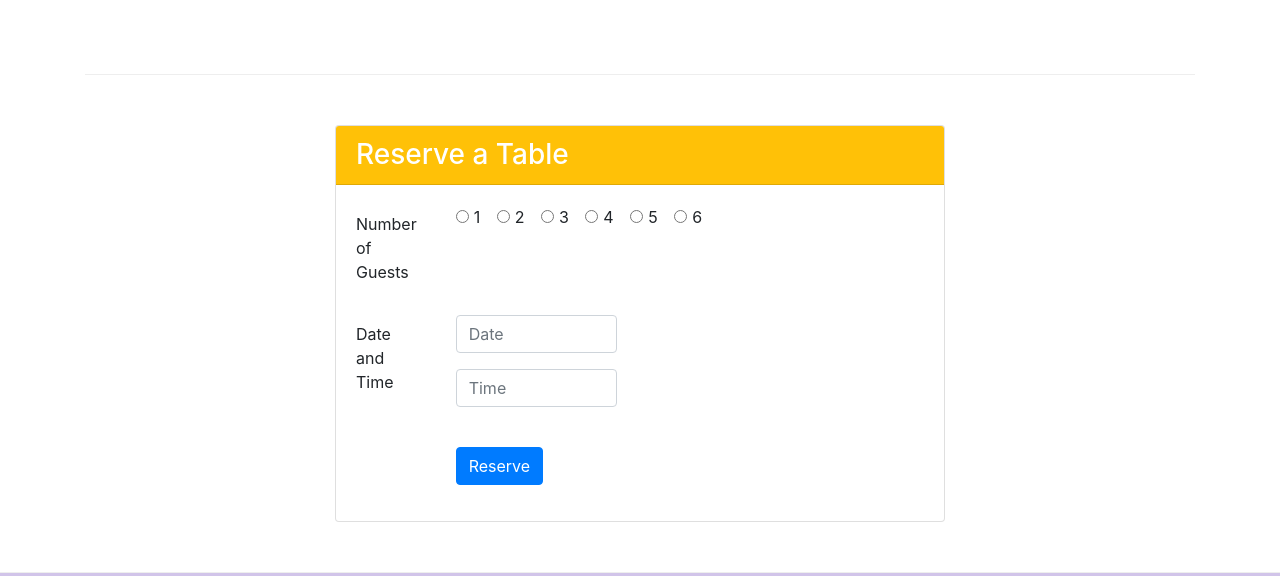
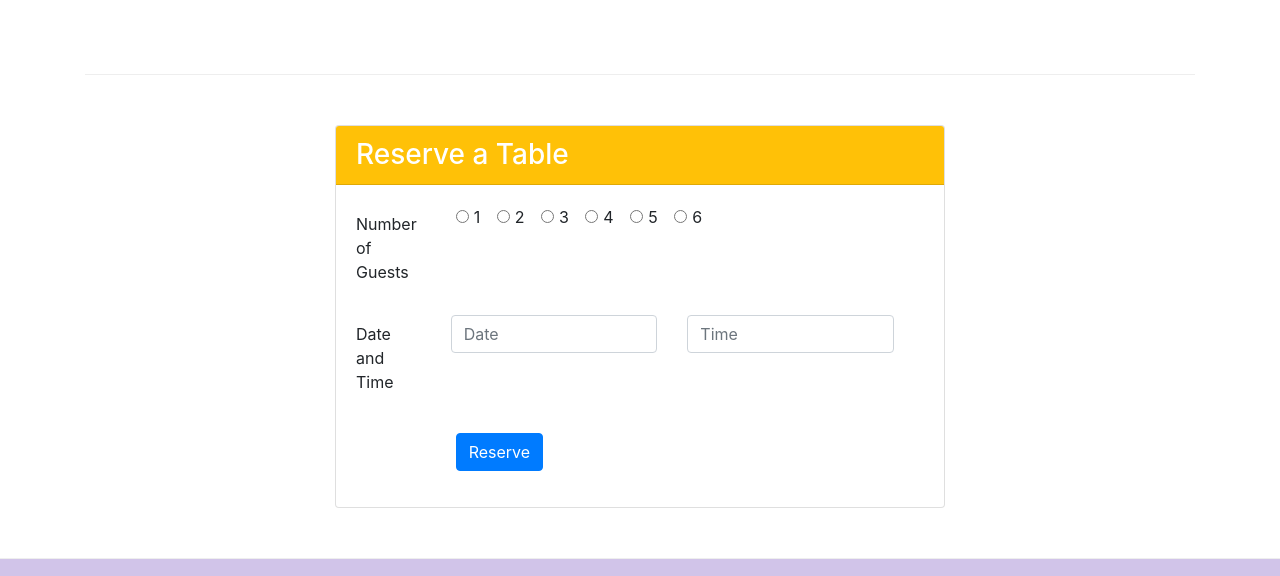
Before and after one commit to eshaan007/Bootstrap4, a website: page index.html in a window 1280 px wide. Shown: the part 1459-2035 px from the top of the page. Drawn offline with nearby package versions, Linux system fonts and the light colour scheme.

Commit message:
Updated Correct Position of Date and Time

```diff
--- a/index.html
+++ b/index.html
@@ -156,24 +156,17 @@
                             </dd>
                         </div>
 
-                        <dd class="col-12 col-sm-2">
                             <div class=" col-6 col-sm form-group row">
-                                <label for="date" class="col-form-label">Date and Time</label>
-                            </div>
-                        </dd>
-
-                        <dd class="col-12 col-sm-4">
+                                <label for="date" class="col-md-2 col-form-label">Date and Time</label>
 
 
-                            <div class="form-group mr-2">
+                            <div class="col-md-5 ">
                                 <input type="email" class="form-control" id="inputEmail" placeholder="Date">
                             </div>
-                            <div class="form-group mr-2">
+                            <div class="col-md-5 ">
                                 <input type="password" class="form-control" id="inputPassword" placeholder="Time">
                             </div>
-
-
-                        </dd>
+                        </div>
                      </dl>
                      <div class="form-group row">
                         <div class="offset-md-2 col-12 col-sm-6">
```
